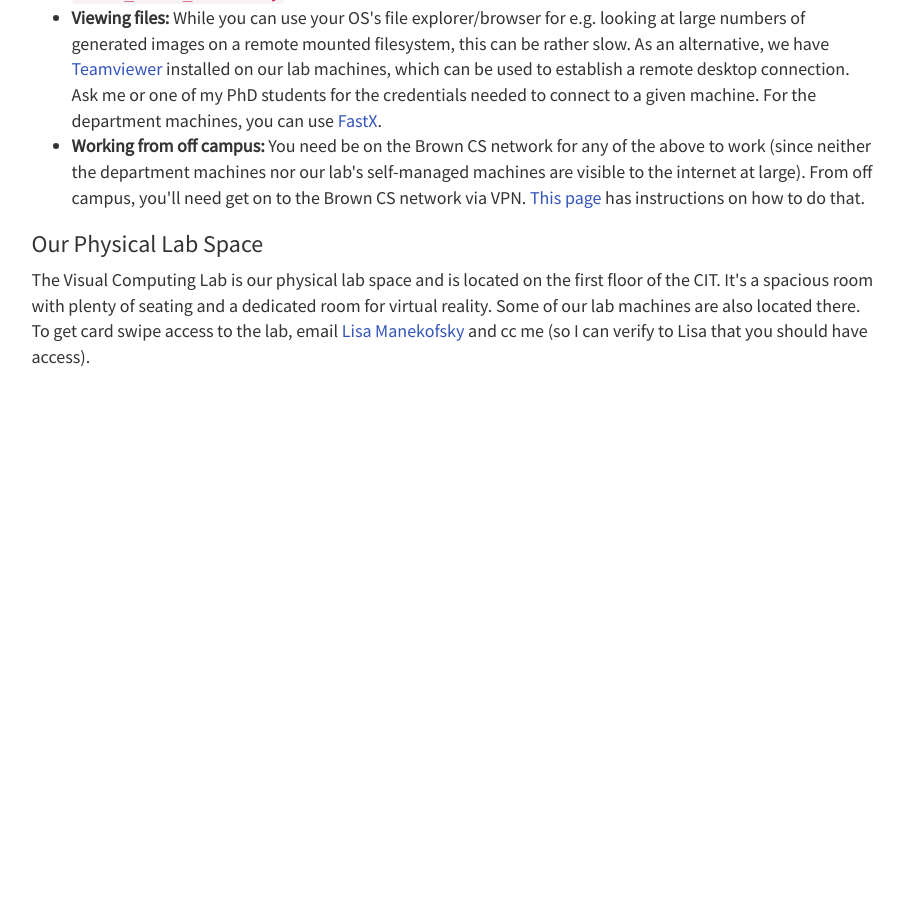
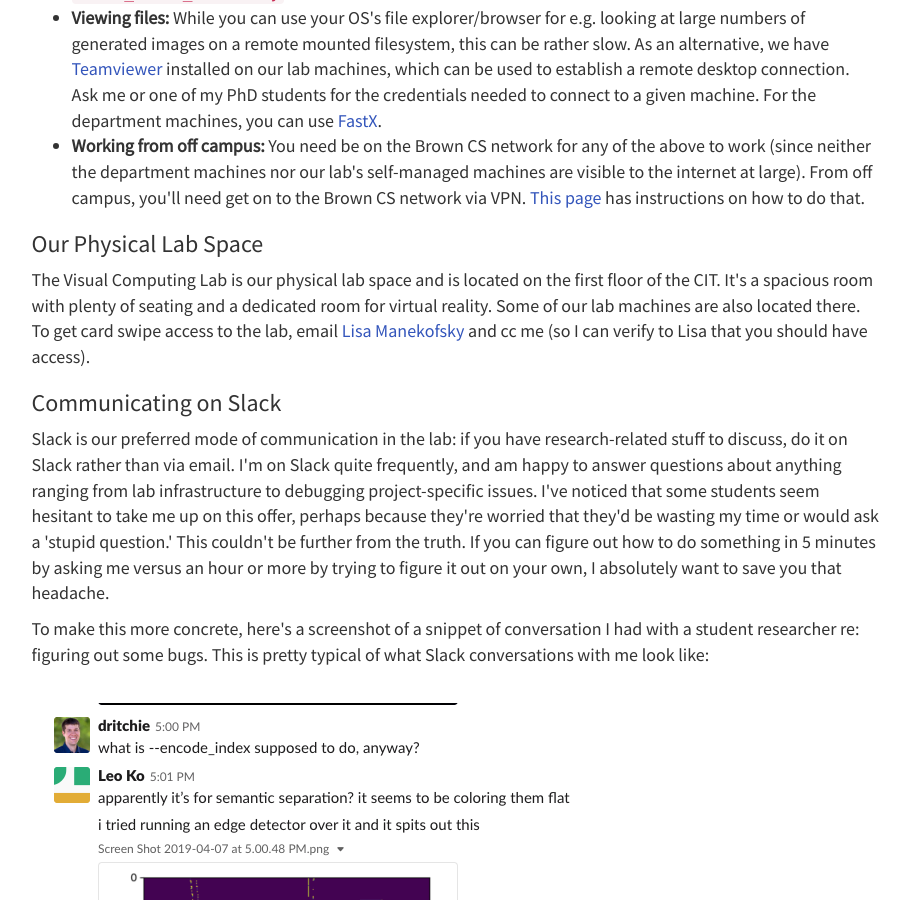
Before and after one commit to dritchie/dritchie.github.io, a Jekyll site: the page built from getting_started.html, in a window 1280 px wide and 900 px high, scrolled down 2137 px. Shown: the whole window, without its empty margins (331-1241 px from the left). Built offline with Jekyll 4.4.1, drawn with Linux system fonts in a browser that asks for light colours; before the commit the page ends 2542 px from its top, so only the background shows below that.

Commit message:
Add "what a typical Slack convo with me looks like" to getting started page.

```diff
--- a/getting_started.html
+++ b/getting_started.html
@@ -118,4 +118,20 @@ layout: post
     The Visual Computing Lab is our physical lab space and is located on the first floor of the CIT. It's a spacious room with plenty of seating and a dedicated room for virtual reality. Some of our lab machines are also located there. To get card swipe access to the lab, email <a href='mailto:ljm@cs.brown.edu'>Lisa Manekofsky</a> and cc me (so I can verify to Lisa that you should have access).
 </p>
 
+<h3>Communicating on Slack</h3>
+
+<p>
+    Slack is our preferred mode of communication in the lab: if you have research-related stuff to discuss, do it on Slack rather than via email. I'm on Slack quite frequently, and am happy to answer questions about anything ranging from lab infrastructure to debugging project-specific issues. I've noticed that some students seem hesitant to take me up on this offer, perhaps because they're worried that they'd be wasting my time or would ask a 'stupid question.' This couldn't be further from the truth. If you can figure out how to do something in 5 minutes by asking me versus an hour or more by trying to figure it out on your own, I absolutely want to save you that headache.
+</p>
+
+<p>
+    To make this more concrete, here's a screenshot of a snippet of conversation I had with a student researcher re: figuring out some bugs. This is pretty typical of what Slack conversations with me look like:
+</p>
+
 <br/>
+
+<img src='img/slack_example.png' />
+
+<br/>
+
+<br/>
```
Also changed, not shown: img/slack_example.png (added).
